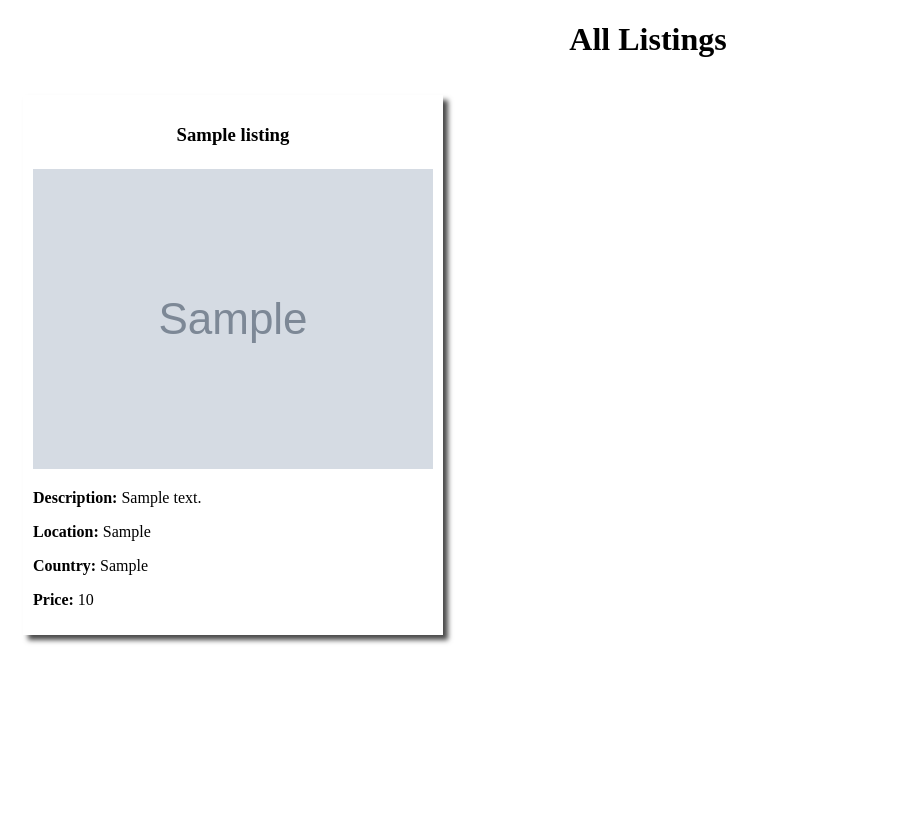
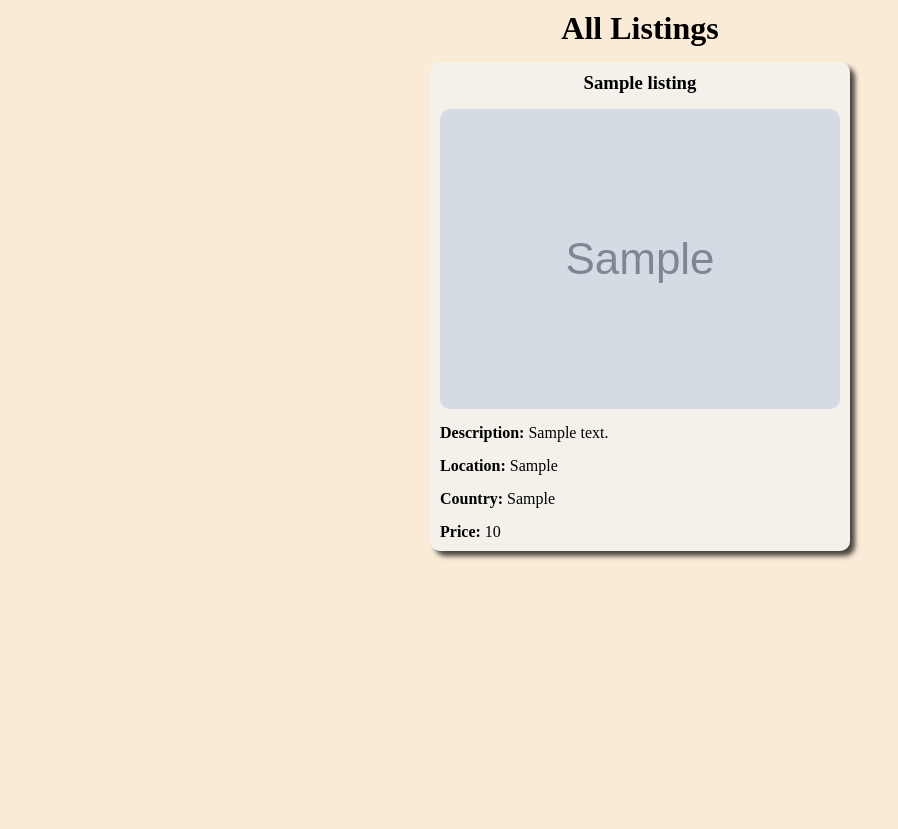
Before and after one commit to shahaa01/Airbnb, a Node server app: page /showListings in a window 1280 px wide. Shown: the whole page, without its empty margins (0-898 px from the left). After the commit the page ends 560 px from the top, so only its background shows below. Run offline with Node 20, Linux system fonts and the light colour scheme; tables that the repository leaves empty hold one stand-in row (values such as "Sample post"); grey boxes marked "Sample" are stand-in pictures; some libraries are stand-ins or nearby versions.

Commit message:
Improved Styling

```diff
--- a/public/index.css
+++ b/public/index.css
@@ -1,12 +1,18 @@
+* {
+    margin: 0;
+    padding: 0;
+}
 
 body {
     height: 100vh;
     width: 100%;
     box-sizing: border-box;
+    background-color: antiquewhite;
 }
 
 header h1 {
     text-align: center;
+    margin: 10px 0;
 }
 
 .container {
@@ -15,7 +21,8 @@ header h1 {
     display: flex;
     flex-direction: row;
     flex-wrap: wrap;
-    padding: 10px;
+    gap: 20px;
+    justify-content: space-evenly;
 }
 
 .ind-container h3{
@@ -26,12 +33,14 @@ header h1 {
     display: flex;
     flex-direction: column;
     width: 30%;
-    gap: 5px;
     padding: 10px;
+    gap: 15px;
     flex-wrap: wrap;
     min-width: 400px;
     margin: 5px;
     box-shadow: 5px 5px 5px rgba(0, 0, 0, 0.712);
+    border-radius: 10px;
+    background-color: rgba(240, 248, 255, 0.504);
 }
 
 @media screen and (max-width: 425px) {
@@ -50,12 +59,13 @@ header h1 {
 .ind-container img {
     width: 100%;
     height: 300px;
+    border-radius: 10px;
 }
 
-.ind-container content {
+.ind-container .content {
     width: 100%;
     display: flex;
     flex-direction: column;
     flex-wrap: wrap;
-    gap: 5px;
+    gap: 15px;
 }
```
